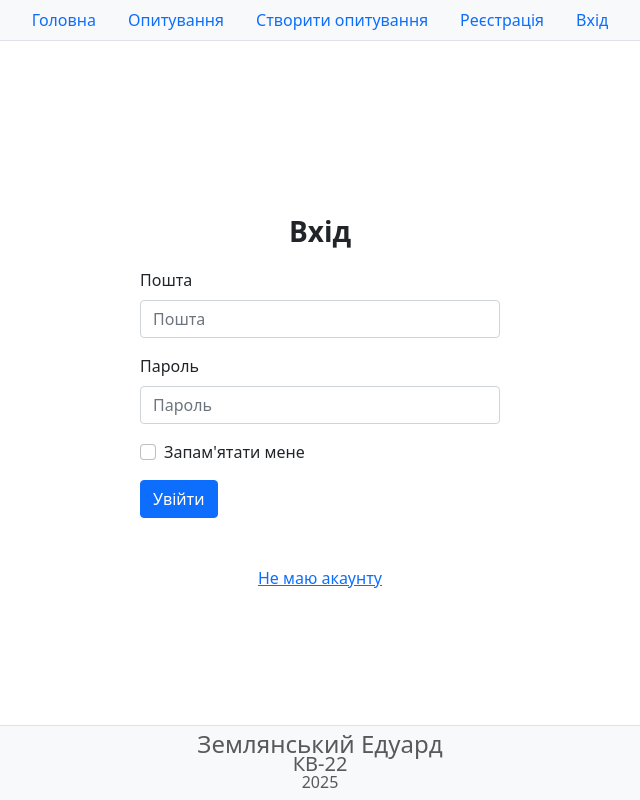
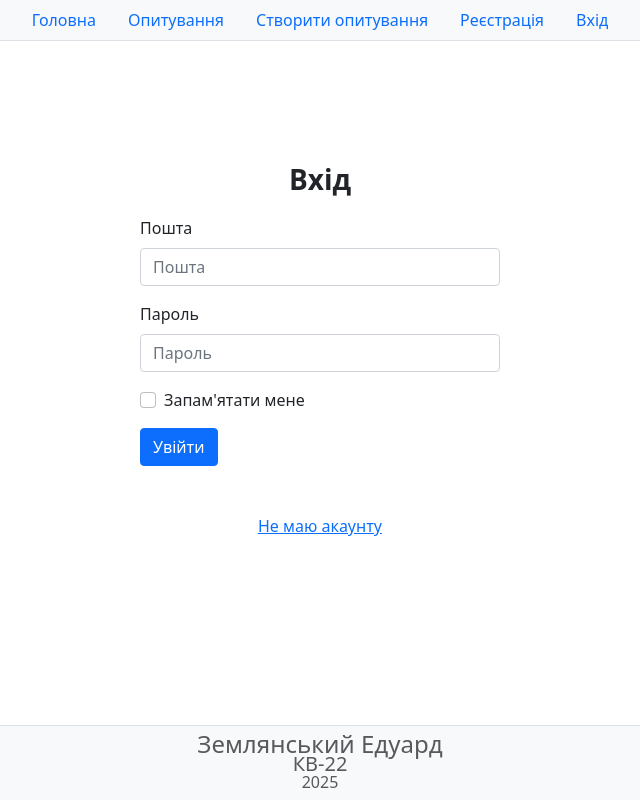
Before and after one commit to yankee-co/yankee-co.github.io, a plain HTML site: page login.html in a window 1280 px wide. Shown: the whole page, without its empty margins (320-960 px from the left). Drawn offline with nearby package versions, Linux system fonts and the light colour scheme.

Commit message:
Update login.html

```diff
--- a/login.html
+++ b/login.html
@@ -11,7 +11,7 @@
 <body>
     <script src="reused.js"></script>
     <special-header></special-header>
-    <div class="container position-absolute top-50 start-50 translate-middle" style="max-width: max-content; min-width: 30%">
+    <div class="container my-auto py-5" style="max-width: max-content; min-width: 30%">
         <p class="fs-3 text-center fw-bold">Вхід</p>
         <form>
             <div class="mb-3">
```
